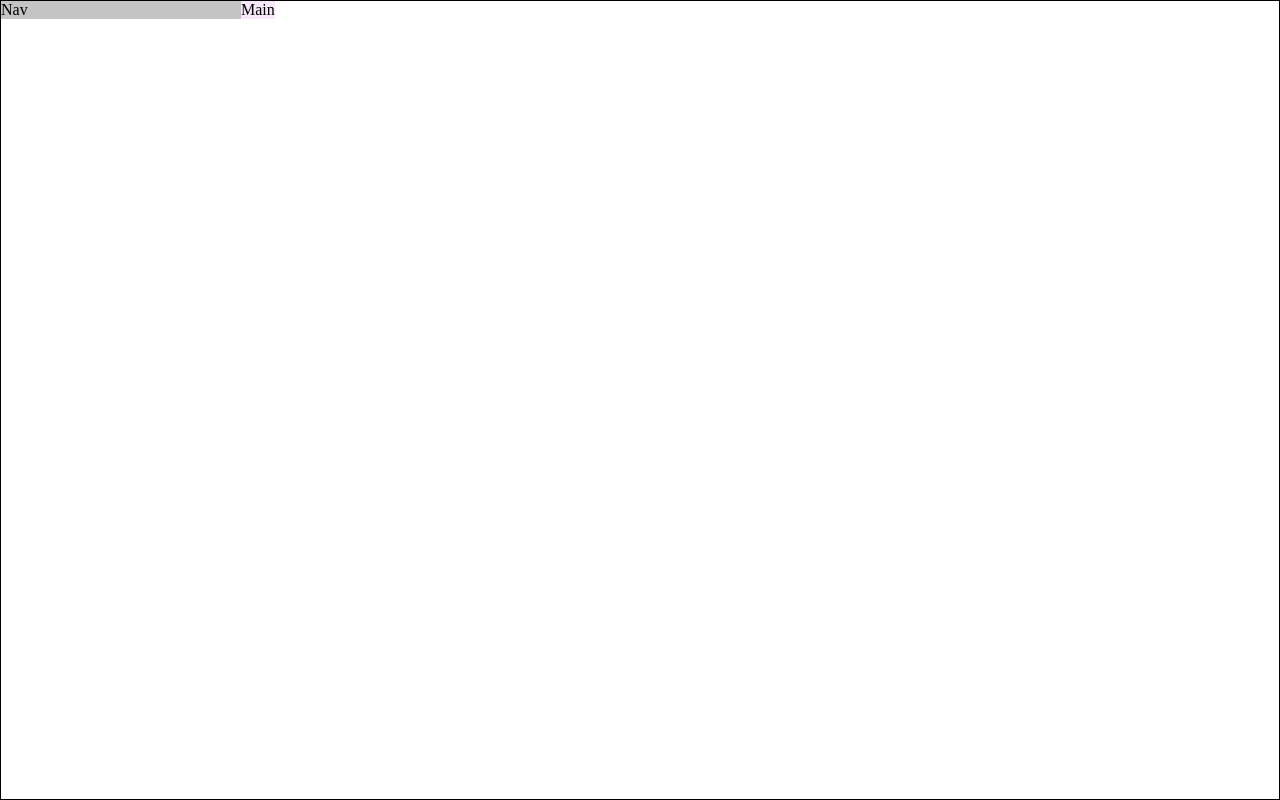
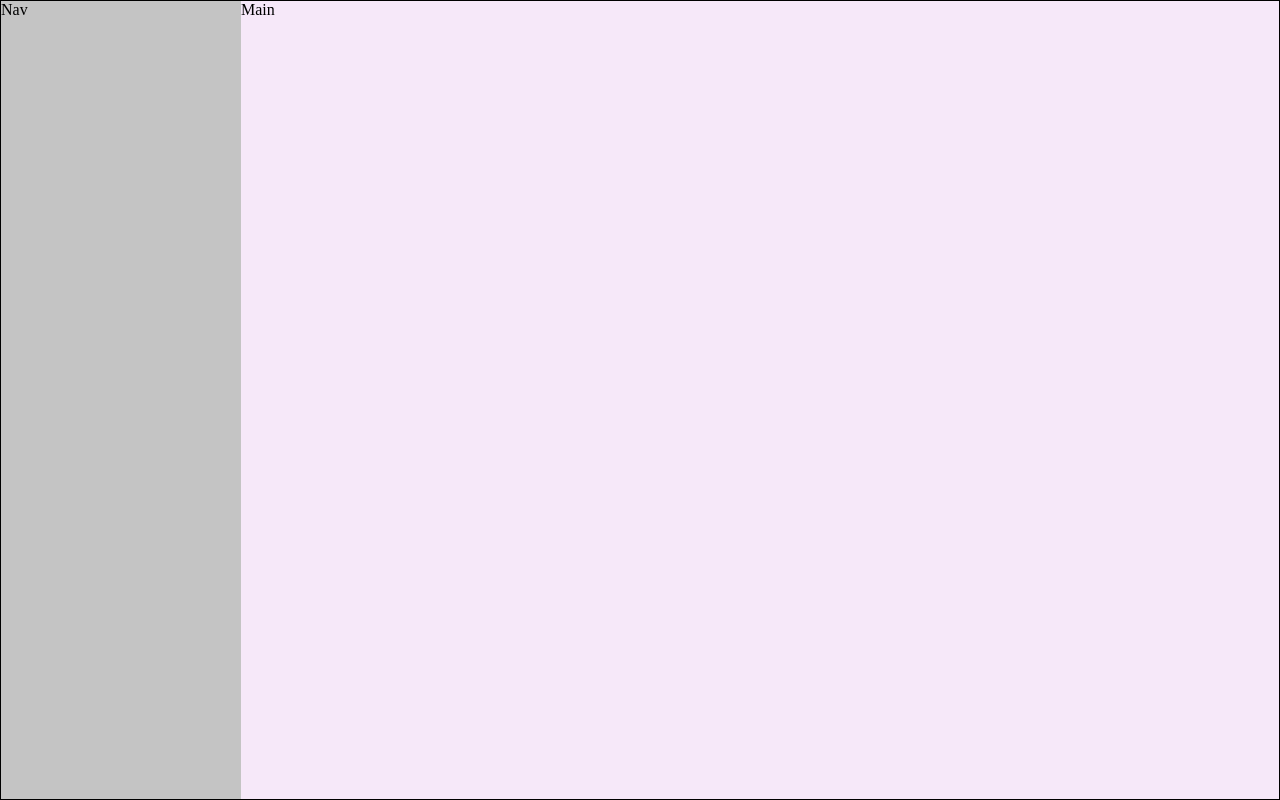
Before and after one commit to VSchool/lotus, a React (Create React App) app in the folder example/: page / in a window 1280 px wide. Built offline with nearby package versions, Linux system fonts and the light colour scheme; a web font is replaced by a local one.

Commit message:
Started Layout Over
Strarte over on the documentation layout.

```diff
--- a/example/src/App.js
+++ b/example/src/App.js
@@ -18,6 +18,10 @@ import Main from './components/Main'
 import "./index.css"
 
 const AppContainer = styled.div`
+    width: 100vw;
+    height: 100vh;
+    box-sizing: border-box;
+    border: 1px solid black;
     display: flex;
 `
 
--- a/example/src/components/Main.js
+++ b/example/src/components/Main.js
@@ -2,7 +2,7 @@ import React from 'react'
 import styled from 'styled-components'
 
 const MainContainer = styled.div`
-    /* width: 100%; */
+    width: 100%;
     background: #f6e8f9;
 `
 
--- a/example/src/components/SideNav.js
+++ b/example/src/components/SideNav.js
@@ -2,7 +2,7 @@ import React from 'react'
 import styled from 'styled-components'
 
 const SideNavContainer = styled.div`
-    width: 240px;
+    min-width: 240px;
     /* height: 100%; */
     background: #C4C4C4;
 `
--- a/example/src/index.css
+++ b/example/src/index.css
@@ -2,9 +2,6 @@
 
 body {
     margin: 0px;
-    width: 100vw;
-    height: 100vh;
-    border: 1px solid black;
     box-sizing: border-box;
 }
 
```
